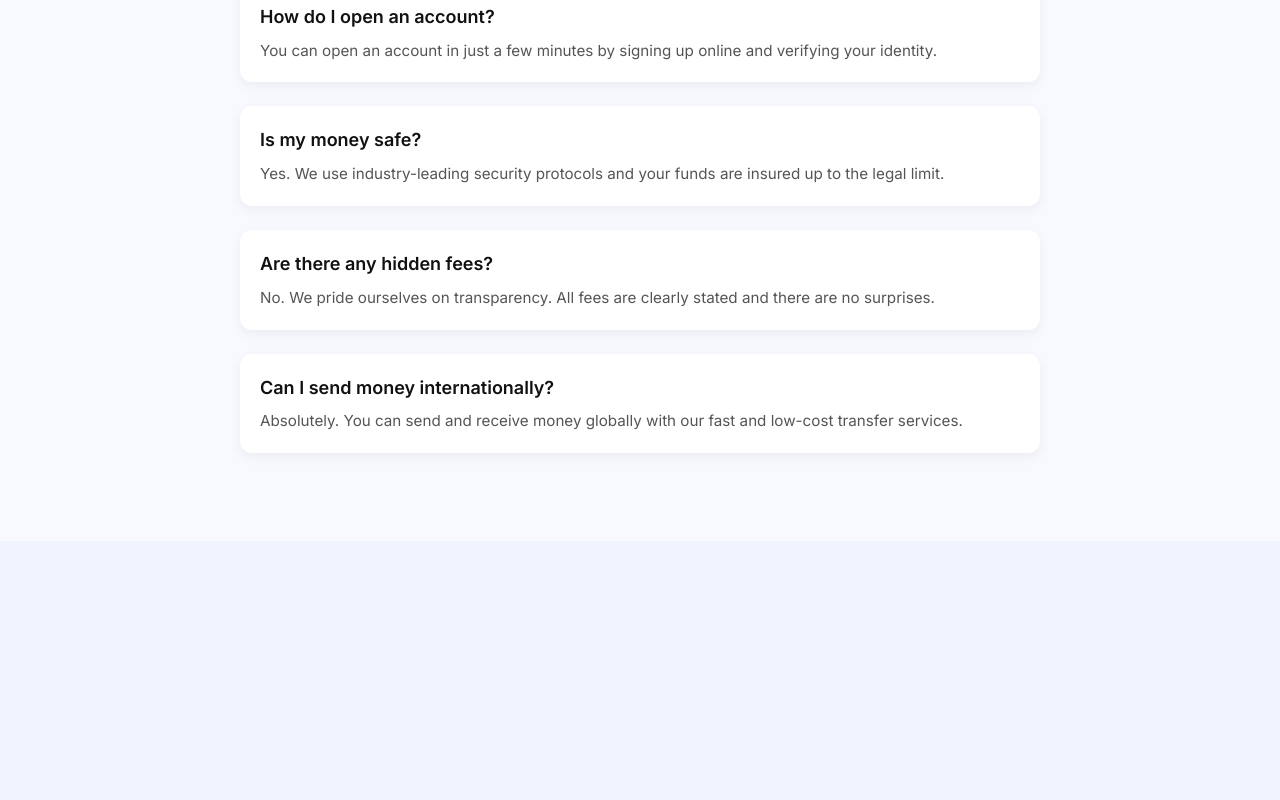
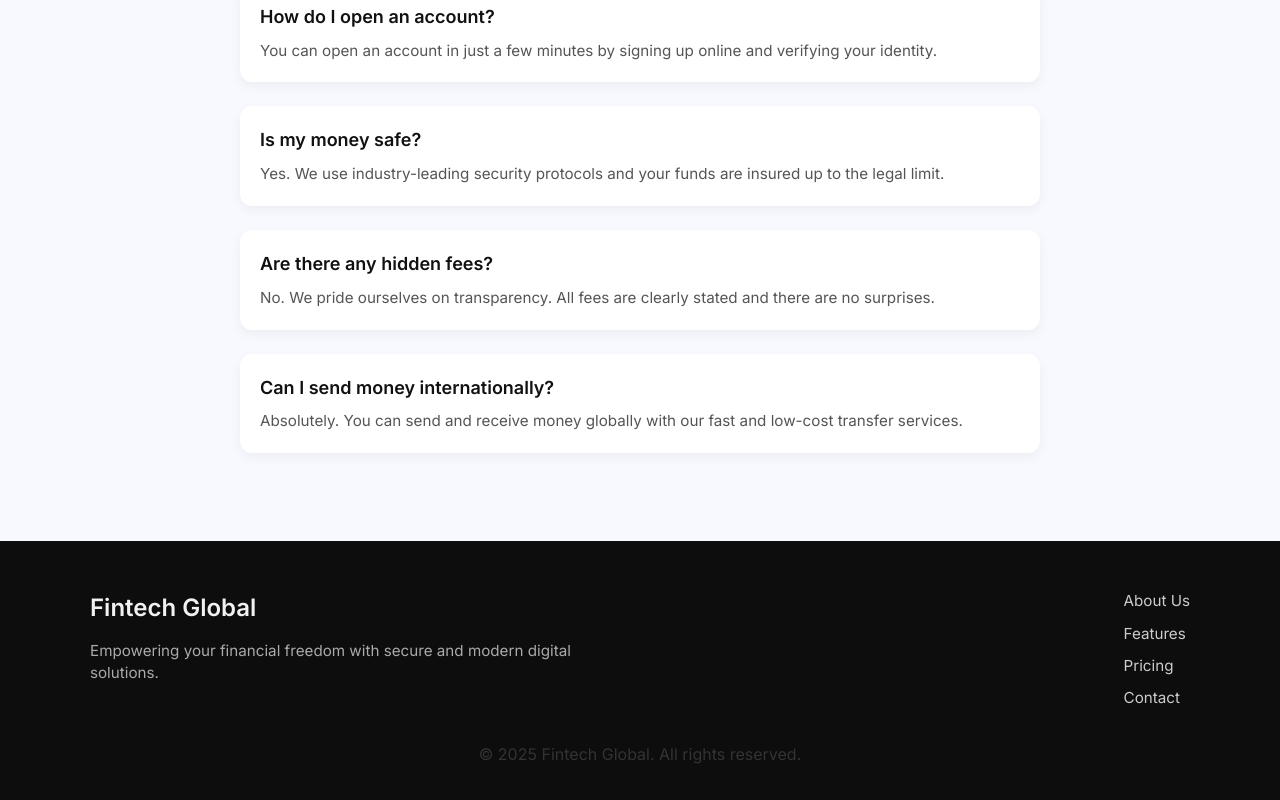
Before and after one commit to Perez-Alvaro/landing-template, a React (Vite) app: page / in a window 1280 px wide. Shown: the part 1993-2793 px from the top of the page. Before the commit the page ends 2534 px from the top, so only its background shows below. Built offline with nearby package versions, Linux system fonts and the light colour scheme.

Commit message:
agrego footer

```diff
--- a/src/App.jsx
+++ b/src/App.jsx
@@ -5,7 +5,7 @@ import './styles.css';
 import Features from "./components/Features";
 import Steps from "./components/Steps";
 import FAQ from "./components/FAQ";
-
+import Footer from "./components/Footer";
 
 function App() {
   return (
@@ -15,6 +15,7 @@ function App() {
       <Features />
       <Steps />
       <FAQ />
+      <Footer />
     </div>
   );
 }
--- a/src/components/Footer.jsx
+++ b/src/components/Footer.jsx
@@ -1,10 +1,27 @@
-import styles from './Footer.module.css';
+import React from "react";
+import footerData from "../data/footer.json";
 
-export default function Footer({ data }) {
+const Footer = () => {
   return (
-    <section className={styles.section}>
-      <h2 className={styles.title}>Footer Section</h2>
-      <p className={styles.text}>Placeholder content from Footer.jsx</p>
-    </section>
+    <footer className="footer-section">
+      <div className="footer-container">
+        <div className="footer-brand">
+          <h3 className="footer-company">{footerData.companyName}</h3>
+          <p className="footer-description">{footerData.description}</p>
+        </div>
+        <div className="footer-links">
+          {footerData.links.map((link, index) => (
+            <a key={index} href={link.url} className="footer-link">
+              {link.label}
+            </a>
+          ))}
+        </div>
+      </div>
+      <div className="footer-bottom">
+        <p>{footerData.copyright}</p>
+      </div>
+    </footer>
   );
-}
+};
+
+export default Footer;
--- /dev/null
+++ b/src/data/footer.json
@@ -0,0 +1,11 @@
+{
+  "companyName": "Fintech Global",
+  "description": "Empowering your financial freedom with secure and modern digital solutions.",
+  "links": [
+    { "label": "About Us", "url": "#" },
+    { "label": "Features", "url": "#" },
+    { "label": "Pricing", "url": "#" },
+    { "label": "Contact", "url": "#" }
+  ],
+  "copyright": "© 2025 Fintech Global. All rights reserved."
+}
--- a/src/styles.css
+++ b/src/styles.css
@@ -255,3 +255,57 @@ p {
   font-size: 0.95rem;
   line-height: 1.5;
 }
+.footer-section {
+  background-color: #0d0d0d;
+  color: #f1f1f1;
+  padding: 3rem 1rem 2rem;
+}
+
+.footer-container {
+  max-width: 1100px;
+  margin: 0 auto;
+  display: flex;
+  flex-wrap: wrap;
+  justify-content: space-between;
+  gap: 2rem;
+}
+
+.footer-brand {
+  max-width: 500px;
+}
+
+.footer-company {
+  font-size: 1.5rem;
+  font-weight: 700;
+  margin-bottom: 0.75rem;
+}
+
+.footer-description {
+  font-size: 0.95rem;
+  line-height: 1.5;
+  color: #aaa;
+}
+
+.footer-links {
+  display: flex;
+  flex-direction: column;
+  gap: 0.5rem;
+}
+
+.footer-link {
+  color: #ccc;
+  text-decoration: none;
+  font-size: 0.95rem;
+  transition: color 0.2s ease;
+}
+
+.footer-link:hover {
+  color: #ffffff;
+}
+
+.footer-bottom {
+  text-align: center;
+  margin-top: 2rem;
+  font-size: 0.85rem;
+  color: #777;
+}
```
